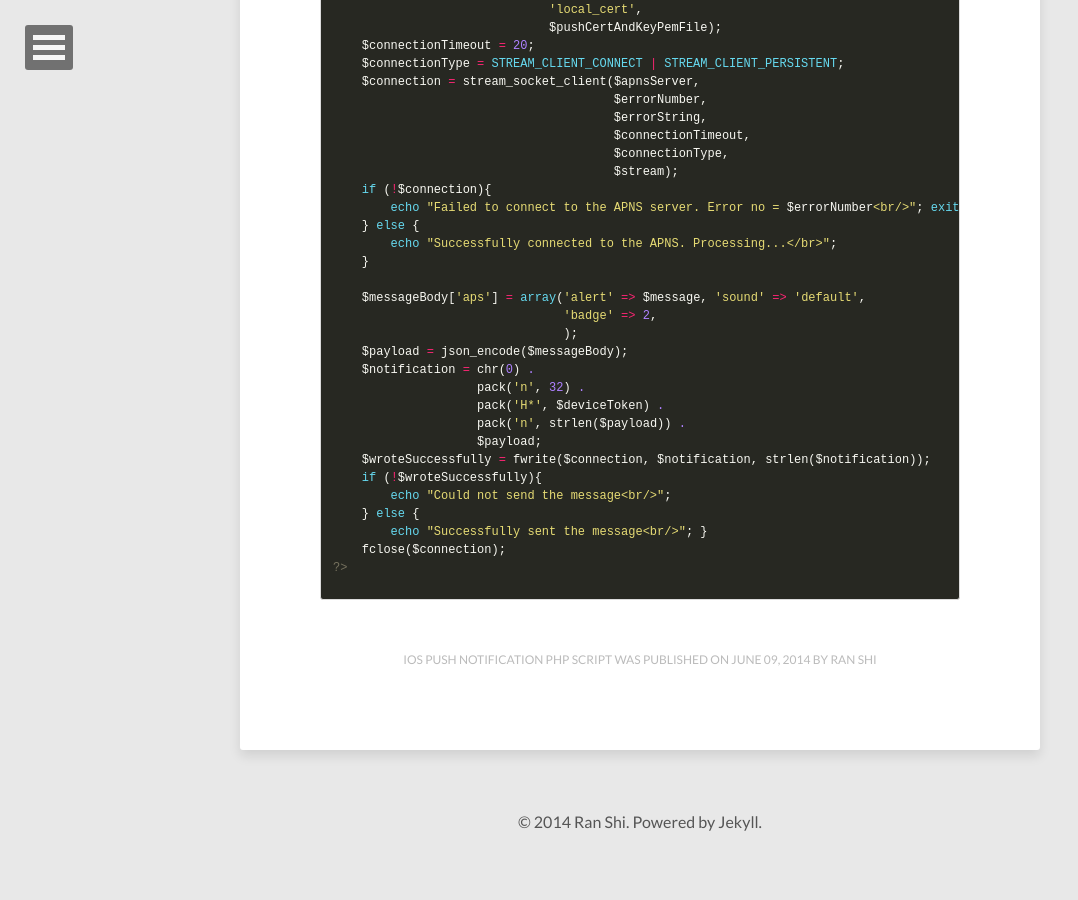
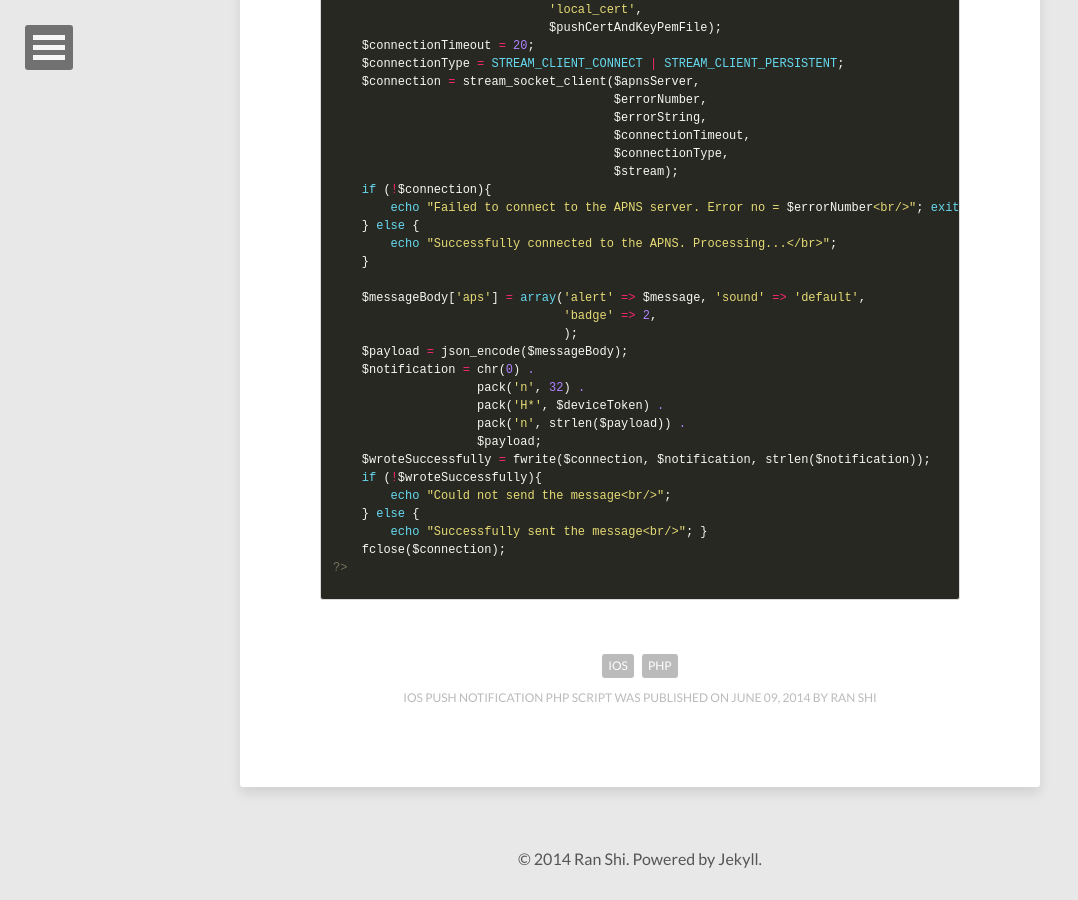
Before and after one commit to Sean8694/jekyll_site, a Jekyll site: the page built from _posts/2014-06-10-iOS-push-php-script.markdown, in a window 1280 px wide and 900 px high, scrolled down 1670 px. Shown: the whole window, without its empty margins (0-1078 px from the left). Built offline with Jekyll 4.4.1, drawn with Linux system fonts in a browser that asks for light colours; nearby versions of some CDN libraries; before the commit the page ends 2533 px from its top, so only the background shows below that.

Commit message:
add tags

```diff
--- a/_posts/2014-06-10-iOS-push-php-script.markdown
+++ b/_posts/2014-06-10-iOS-push-php-script.markdown
@@ -3,6 +3,7 @@ layout: post
 title:  "iOS Push Notification PHP Script"
 date:   2014-06-09 12:25:10
 categories: tech iOS php
+tags: [iOS, PHP]
 ---
 
 iOS下发push有点麻烦，下面是一个网上搜来的php脚本，是根据《iOS 7 Programming Cookbook》书中的测试脚本修改的，用来测试证书是否配置正确。
```
